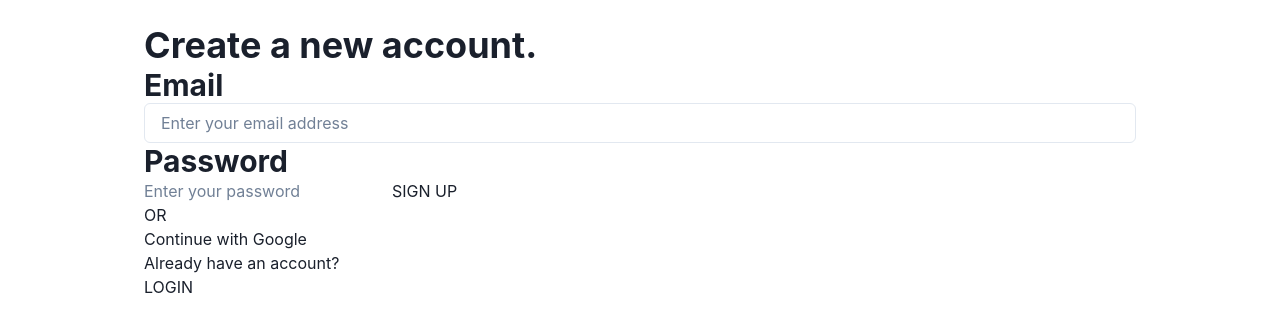
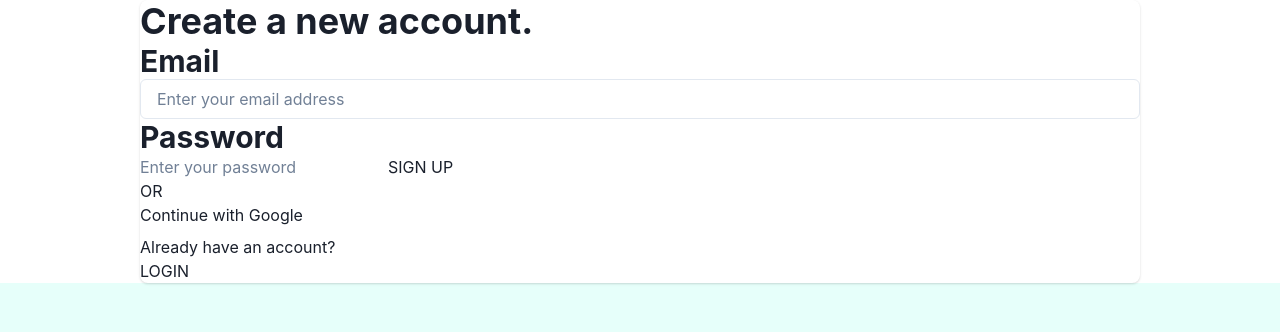
Before and after one commit to ayakamiyake7/apartment_for_rent_service, a Next.js app: page /signup in a window 1280 px wide. Shown: the top 332 px of the page. Built offline with nearby package versions, Linux system fonts and the light colour scheme.

Commit message:
#7 WIP: working on adding Chakra

```diff
--- a/pages/index.js
+++ b/pages/index.js
@@ -7,7 +7,7 @@ export default function Home() {
   const [lists, setLists] = useRecoilState(listsState);
 
   return (
-    <div className={styles.container}>
+    <div>
       <Head>
         <title>Rent Service App</title>
         <meta name="description" content="Generated by create next app" />
--- a/pages/signup.js
+++ b/pages/signup.js
@@ -1,8 +1,16 @@
-import { Container, Heading, Input } from "@chakra-ui/react";
+import { Box, Heading, HStack, Input, Stack } from "@chakra-ui/react";
 
 export default function Signup() {
   return (
-    <Container maxW="container.lg" my="6">
+    <Stack
+      maxW="container.lg"
+      my="6"
+      boxShadow="base"
+      rounded="lg"
+      w={{ md: 1000, sm: "100%" }}
+      m="auto"
+    >
+      <Box>
         <Heading as="h1" size="xl">
           Create a new account.
         </Heading>
@@ -15,12 +23,14 @@ export default function Signup() {
         </Heading>
         <input type="password" placeholder="Enter your password" />
         <button>SIGN UP</button>
-
         <p>OR</p>
         <button>Continue with Google</button>
+      </Box>
 
+      <Box>
         <p>Already have an account?</p>
         <a href="login">LOGIN</a>
-    </Container>
+      </Box>
+    </Stack>
   );
 }
--- a/styles/globals.css
+++ b/styles/globals.css
@@ -4,6 +4,7 @@ body {
   margin: 0;
   font-family: -apple-system, BlinkMacSystemFont, Segoe UI, Roboto, Oxygen,
     Ubuntu, Cantarell, Fira Sans, Droid Sans, Helvetica Neue, sans-serif;
+  background-color: #e6fffa;
 }
 
 a {
```
Lines whose indentation alone changed are shown as unchanged.
